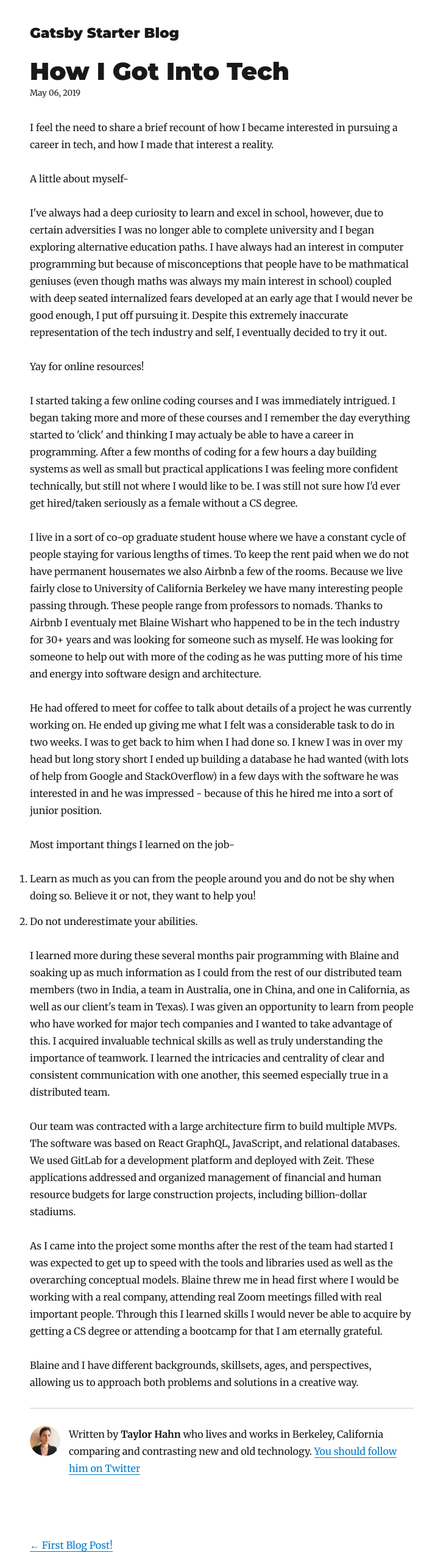
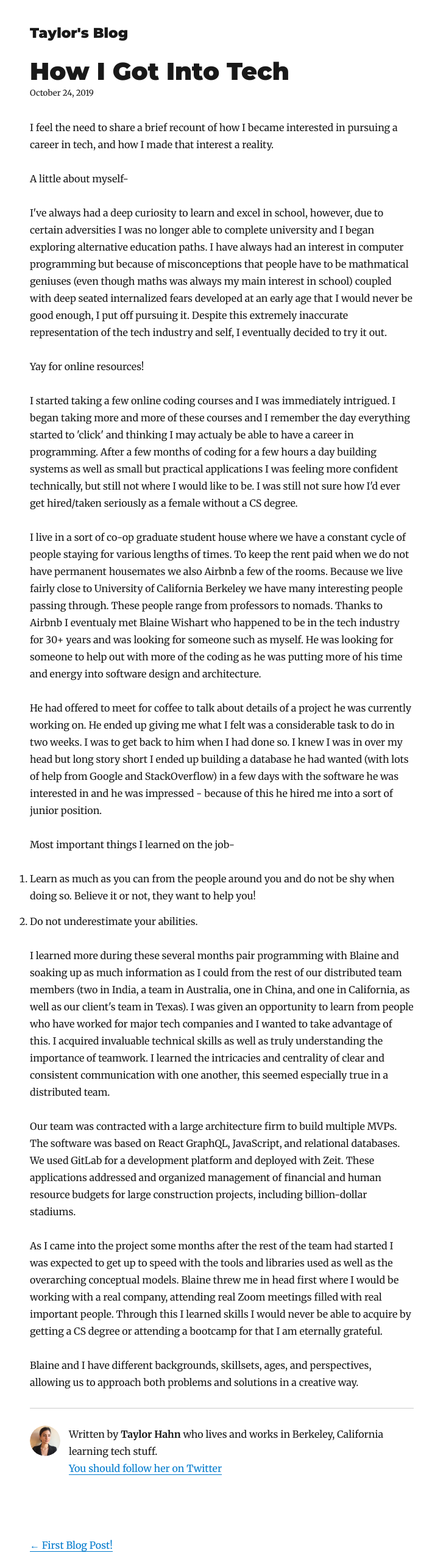
Before and after one commit to taylorhahn27/my-blog, a Gatsby site: page /how-i-started/ in a window 1280 px wide. Shown: the top 2565 px of the page at 61% size, without its empty margins (276-985 px from the left). Built offline with nearby package versions, Linux system fonts and the light colour scheme; Gatsby itself is replaced by a stand-in of ours; some packages are replaced by stand-ins of ours.

Commit message:
adding dates

```diff
--- a/content/blog/first-blog-post/index.md
+++ b/content/blog/first-blog-post/index.md
@@ -1,10 +1,10 @@
 ---
 title: First Blog Post!
-date: "2019-05-01T22:12:03.284Z"
+date: "2019-10-20T22:12:03.284Z"
 description: "Some issues I stumbled upon diving back into the world of front-end..."
 ---
 
-When I am in between consulting contracts I build websites...
+When I am in between consulting contracts I build websites.
 
 I am currently finishing up a simple static site for a local restaraunt where my main goals were to:
 
@@ -22,8 +22,7 @@ Here is the drawing:
 
 Shouts out to Kristina Kosina whom I've never met but I already feel a deep bond through our love of CSS.
 
-
- I ended up hacking the site together fairly quickly with just a few (should-be-minor) issues that stood out to me:
+I ended up hacking the site together fairly quickly with just a few (should-be-minor) issues that stood out to me:
 
 1) Dynamic content replacement- I needed to write a function that would switch between an 'Eat' menu div and a 'Drink' menu div upon button click. The main issue was getting jQuery to work, I am still not completely sure what was preventing jQuery from rendering. The only thing I could think of was script placement in my 'index.html' file.
 
--- a/content/blog/how-i-started/index.md
+++ b/content/blog/how-i-started/index.md
@@ -1,6 +1,6 @@
 ---
 title: How I Got Into Tech
-date: "2019-05-06T23:46:37.121Z"
+date: "2019-10-24T22:12:03.284Z"
 ---
 
 I feel the need to share a brief recount of how I became interested in pursuing a career in tech, and how I made that interest a reality.
--- a/gatsby-config.js
+++ b/gatsby-config.js
@@ -1,11 +1,11 @@
 module.exports = {
   siteMetadata: {
-    title: `Gatsby Starter Blog`,
+    title: `Taylor's Blog`,
     author: `Taylor Hahn`,
-    description: `A starter blog demonstrating what Gatsby can do.`,
+    description: `Taylor's Blog`,
     siteUrl: `https://gatsby-starter-blog-demo.netlify.com/`,
     social: {
-      twitter: `kylemathews`,
+      twitter: `teiloriukas`,
     },
   },
   plugins: [
--- a/src/components/bio.js
+++ b/src/components/bio.js
@@ -55,10 +55,10 @@ const Bio = () => {
       />
       <p>
         Written by <strong>{author}</strong> who lives and works in Berkeley,
-        California comparing and contrasting new and old technology.
+        California learning tech stuff.<br></br>
         {` `}
         <a href={`https://twitter.com/${social.twitter}`}>
-          You should follow him on Twitter
+          You should follow her on Twitter
         </a>
       </p>
     </div>
```
